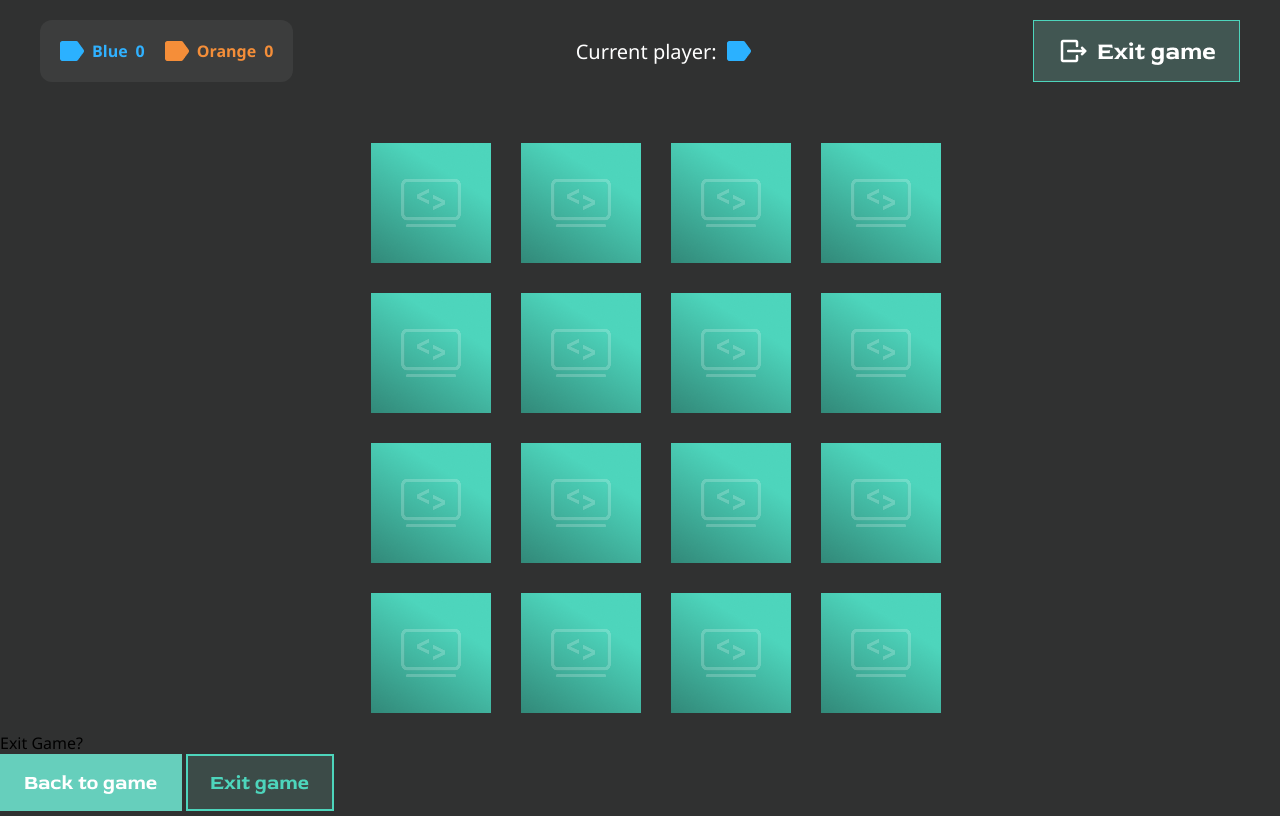
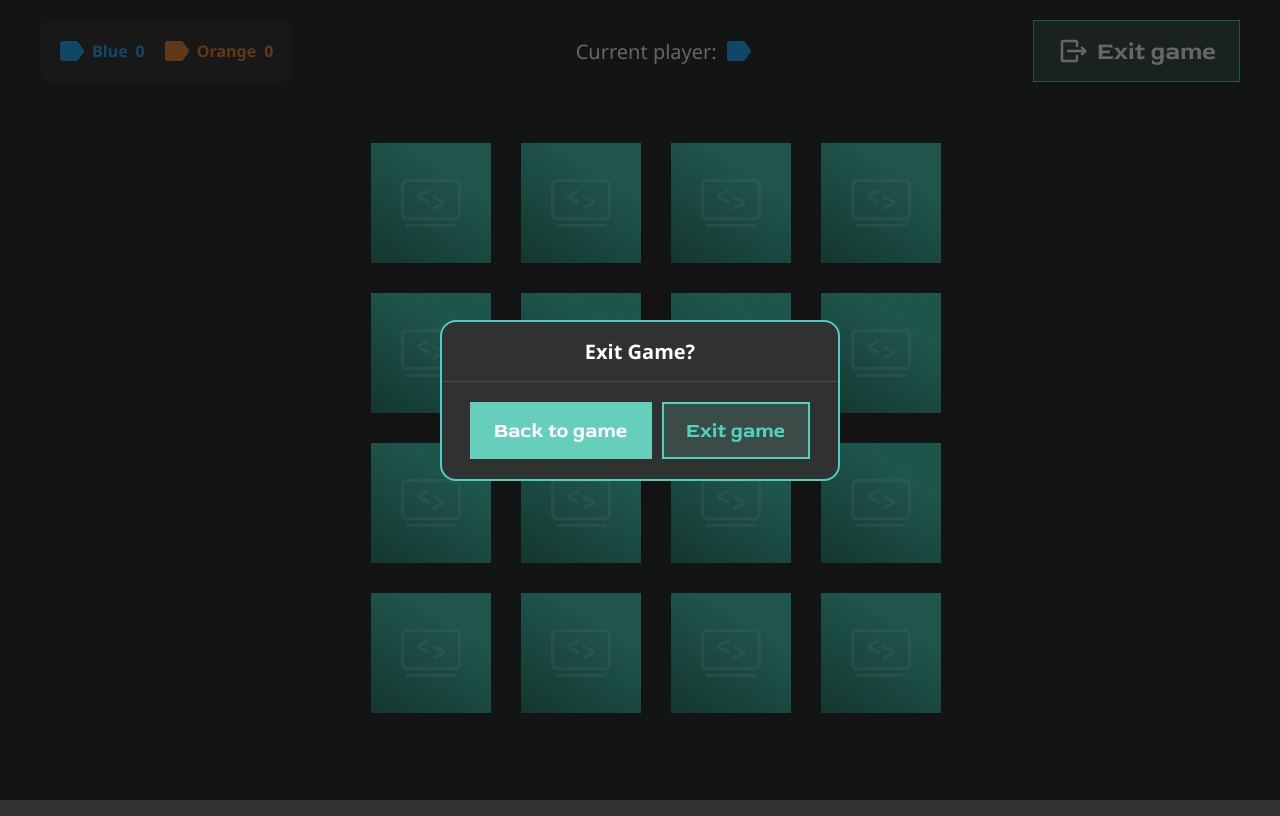
Before and after one commit to PfeiferFelix/Memory, a website built with Vite: page Html/code_vibes_16.html in a window 1280 px wide. Both pictures are taken after a click on the element 1136 px from the left and 51 px from the top of the page. Built offline with nearby package versions, Linux system fonts and the light colour scheme.

Commit message:
Add styles for Thumbnail and box components in Gaming Vibes 16

```diff
--- a/src/styles/code_vibes_16.scss
+++ b/src/styles/code_vibes_16.scss
@@ -5,3 +5,56 @@
     width: fit-content;                    // Grid so breit wie nötig
     margin: 40px auto;                     // zentriert die Fläche
 }
+
+.Thumbnail {
+    position: fixed;
+    inset: 0;
+    display: flex;
+    justify-content: center;
+    align-items: center;
+    padding: 16px;
+    background: rgba(0, 0, 0, 0.6);
+    z-index: 1000;
+}
+
+.none {
+    display: none;
+}
+
+.box {
+    display: flex;
+    flex-direction: column;
+    width: min(400px, 90vw);   // nie breiter als der Screen
+    max-height: 85vh;
+    background: #303131;
+    border: 2px solid #4ecdc4;
+    border-radius: 16px;
+    overflow: hidden;
+
+}
+
+.box_head {
+    display: flex;
+    align-items: center;
+    justify-content: center;
+    gap: 16px;
+    padding: 16px 20px;
+    border-bottom: 1px solid rgba(255, 255, 255, 0.12);
+    color: #ffffff;
+    font-size: 20px;
+    font-weight: 700;
+}
+
+.box_main {
+    display: flex;
+    justify-content: center;
+    align-items: center;
+    flex: 1;
+    min-height: 0;
+    padding: 20px;
+    overflow: hidden;
+    gap: 10px;
+    .Thumbnail_Img{
+        cursor: pointer;
+    }
+}
```
